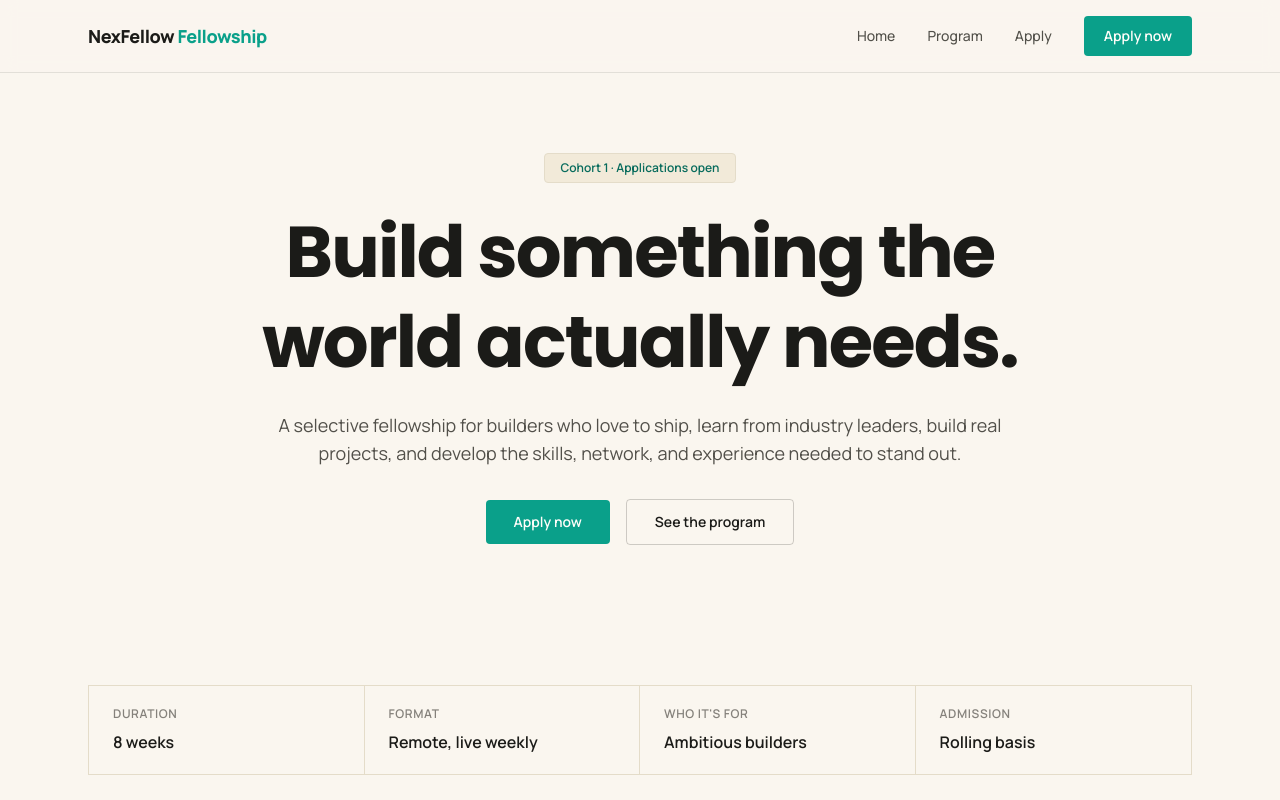
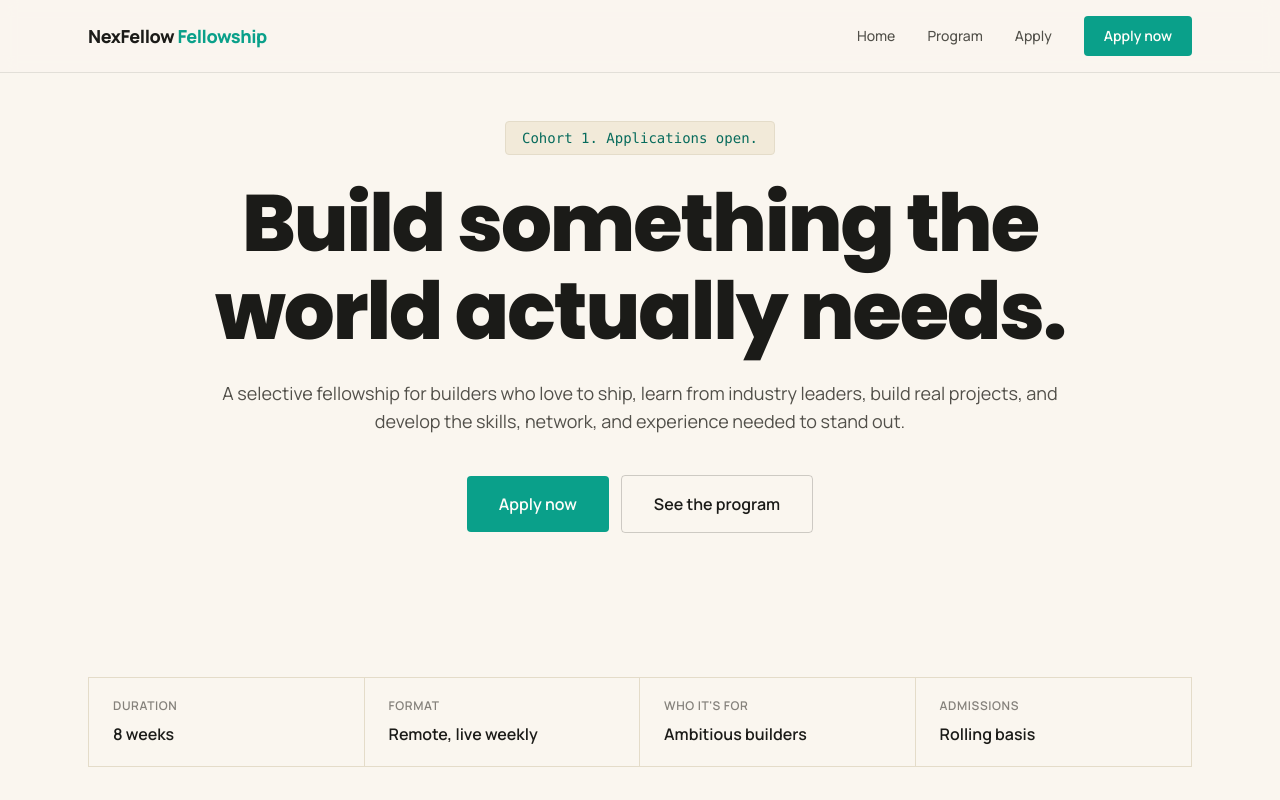
Before and after one commit to open-source-connect-01/Fellowship-NexFellow, a Next.js app: page / in a window 1280 px wide. Shown: the top 800 px of the page. Built offline with nearby package versions, Linux system fonts and the light colour scheme.

Commit message:
refactor: enhance ApplyForm and Hero components for improved layout and accessibility; update social links in Footer

```diff
--- a/src/components/ApplyForm.tsx
+++ b/src/components/ApplyForm.tsx
@@ -39,12 +39,24 @@ export default function ApplyForm() {
           href="#"
           target="_blank"
           rel="noopener noreferrer"
-          className="mt-8 inline-flex items-center gap-2 rounded-sm bg-teal px-7 py-3 text-sm font-semibold text-white-warm transition-colors hover:bg-teal-dark"
+          className="mt-8 inline-flex items-center gap-2.5 rounded-md bg-teal px-8 py-4 text-base font-semibold text-white-warm transition-colors hover:bg-teal-dark"
         >
           Open application form
-          <span aria-hidden>&#8599;</span>
+          <svg
+            xmlns="http://www.w3.org/2000/svg"
+            viewBox="0 0 20 20"
+            fill="none"
+            stroke="currentColor"
+            strokeWidth="1.8"
+            strokeLinecap="round"
+            strokeLinejoin="round"
+            aria-hidden
+            className="h-4 w-4"
+          >
+            <path d="M6 14 14 6M7 6h7v7" />
+          </svg>
         </a>
-        <p className="mt-3 text-xs text-ink-soft/70">
+        <p className="mt-3 text-sm text-ink-soft/80">
           Opens Google Forms in a new tab
         </p>
       </div>
--- a/src/components/Footer.tsx
+++ b/src/components/Footer.tsx
@@ -1,14 +1,14 @@
 const socials = [
   {
     label: "LinkedIn",
-    href: "#",
+    href: "https://www.linkedin.com/company/nexfellow/",
     icon: (
       <path d="M20.447 20.452h-3.554v-5.569c0-1.328-.027-3.037-1.852-3.037-1.853 0-2.136 1.445-2.136 2.939v5.667H9.351V9h3.414v1.561h.046c.477-.9 1.637-1.85 3.37-1.85 3.601 0 4.267 2.37 4.267 5.455v6.286zM5.337 7.433a2.062 2.062 0 110-4.125 2.062 2.062 0 010 4.125zM7.114 20.452H3.56V9h3.554v11.452z" />
     ),
   },
   {
     label: "X",
-    href: "#",
+    href: "https://x.com/nexfellow",
     icon: (
       <path d="M18.244 2.25h3.308l-7.227 8.26 8.502 11.24H16.17l-5.214-6.817L4.99 21.75H1.68l7.73-8.835L1.254 2.25H8.08l4.713 6.231zm-1.161 17.52h1.833L7.084 4.126H5.117z" />
     ),
@@ -22,7 +22,7 @@ const socials = [
   },
   {
     label: "Instagram",
-    href: "#",
+    href: "https://www.instagram.com/nexfellow/",
     icon: (
       <path d="M12 2.163c3.204 0 3.584.012 4.85.07 3.252.148 4.771 1.691 4.919 4.919.058 1.265.069 1.645.069 4.849 0 3.205-.012 3.584-.069 4.849-.149 3.225-1.664 4.771-4.919 4.919-1.266.058-1.644.07-4.85.07-3.204 0-3.584-.012-4.849-.07-3.26-.149-4.771-1.699-4.919-4.92-.058-1.265-.07-1.644-.07-4.849 0-3.204.013-3.583.07-4.849.149-3.227 1.664-4.771 4.919-4.919 1.266-.057 1.645-.069 4.849-.069zM12 0C8.741 0 8.333.014 7.053.072 2.695.272.273 2.69.073 7.052.014 8.333 0 8.741 0 12c0 3.259.014 3.668.072 4.948.2 4.358 2.618 6.78 6.98 6.98C8.333 23.986 8.741 24 12 24c3.259 0 3.668-.014 4.948-.072 4.354-.2 6.782-2.618 6.979-6.98.059-1.28.073-1.689.073-4.948 0-3.259-.014-3.667-.072-4.947-.196-4.354-2.617-6.78-6.979-6.98C15.668.014 15.259 0 12 0zm0 5.838a6.162 6.162 0 100 12.324 6.162 6.162 0 000-12.324zM12 16a4 4 0 110-8 4 4 0 010 8zm6.406-11.845a1.44 1.44 0 100 2.881 1.44 1.44 0 000-2.881z" />
     ),
@@ -39,11 +39,15 @@ export default function Footer() {
           </p>
 
           <div className="mt-4 flex gap-3">
-            {socials.map((social) => (
+            {socials.map((social) => {
+              const isExternal = social.href.startsWith("http");
+              return (
                 <a
                   key={social.label}
                   href={social.href}
                   aria-label={social.label}
+                  target={isExternal ? "_blank" : undefined}
+                  rel={isExternal ? "noopener noreferrer" : undefined}
                   className="flex h-9 w-9 items-center justify-center rounded-md border border-cream/15 text-cream/70 transition-colors hover:border-cream/30 hover:text-cream"
                 >
                   <svg
@@ -55,7 +59,8 @@ export default function Footer() {
                     {social.icon}
                   </svg>
                 </a>
-            ))}
+              );
+            })}
           </div>
         </div>
 
@@ -72,7 +77,10 @@ export default function Footer() {
           <span aria-hidden className="text-lg leading-none">
             &middot;
           </span>
-          <a href="#" className="transition-colors hover:text-cream">
+          <a
+            href="mailto:community@nexfellow.com"
+            className="transition-colors hover:text-cream"
+          >
             Contact Us
           </a>
         </div>
--- a/src/components/Hero.tsx
+++ b/src/components/Hero.tsx
@@ -2,45 +2,45 @@ const stats = [
   { label: "Duration", value: "8 weeks" },
   { label: "Format", value: "Remote, live weekly" },
   { label: "Who it's for", value: "Ambitious builders" },
-  { label: "Admission", value: "Rolling basis" },
+  { label: "Admissions", value: "Rolling basis" },
 ];
 
 export default function Hero() {
   return (
-    <section className="border-b border-cream-darker bg-cream">
-      <div className="mx-auto max-w-6xl px-6 pt-12 pb-10 text-center sm:pt-20 sm:pb-16">
-        <span className="inline-flex items-center rounded-sm border border-cream-darker bg-cream-dark px-4 py-1.5 text-xs font-semibold text-teal-dark">
-          Cohort 1 &middot; Applications open
+    <section className="flex min-h-[calc(100svh-73px)] flex-col justify-center border-b border-cream-darker bg-cream">
+      <div className="mx-auto w-full max-w-6xl px-6 py-12 text-center">
+        <span className="mx-auto inline-flex items-center rounded-sm border border-cream-darker bg-cream-dark px-4 py-1.5 font-mono text-sm text-teal-dark">
+          Cohort 1. Applications open.
         </span>
 
-        <h1 className="mx-auto mt-6 max-w-4xl font-heading text-3xl font-bold leading-tight tracking-tight sm:text-6xl md:text-7xl">
+        <h1 className="mx-auto mt-6 max-w-5xl font-heading text-4xl font-extrabold leading-[1.1] tracking-tight sm:text-6xl md:text-7xl lg:text-[5rem]">
           Build something the
           <br />
           world actually needs.
         </h1>
 
-        <p className="mx-auto mt-6 max-w-3xl text-base text-ink-soft sm:text-lg">
+        <p className="mx-auto mt-6 max-w-4xl text-base text-ink-soft sm:text-lg">
           A selective fellowship for builders who love to ship, learn from
           industry leaders, build real projects, and develop the skills,
           network, and experience needed to stand out.
         </p>
 
-        <div className="mt-8 mb-12 flex flex-wrap items-center justify-center gap-4 sm:mb-35">
+        <div className="mt-10 flex flex-wrap items-center justify-center gap-3">
           <a
             href="/apply"
-            className="rounded-sm bg-teal px-7 py-3 text-sm font-semibold text-white-warm transition-colors hover:bg-teal-dark"
+            className="rounded-sm bg-teal px-8 py-4 text-base font-semibold text-white-warm transition-colors hover:bg-teal-dark"
           >
             Apply now
           </a>
           <a
             href="/program"
-            className="rounded-sm border border-ink/20 px-7 py-3 text-sm font-semibold text-ink transition-colors hover:border-ink/40"
+            className="rounded-sm border border-ink/20 px-8 py-4 text-base font-semibold text-ink transition-colors hover:border-ink/40"
           >
             See the program
           </a>
         </div>
 
-        <dl className="mx-auto mt-10 mb-12 grid max-w-6xl grid-cols-2 divide-x divide-y divide-cream-darker border border-cream-darker text-left sm:mt-16 sm:mb-40 sm:grid-cols-4 sm:divide-y-0">
+        <dl className="mx-auto mt-36 grid max-w-6xl grid-cols-2 divide-x divide-y divide-cream-darker border border-cream-darker text-left sm:grid-cols-4 sm:divide-y-0">
           {stats.map((stat) => (
             <div key={stat.label} className="px-6 py-5">
               <dt className="text-xs font-semibold uppercase tracking-wider text-ink-soft/70">
```
Lines whose indentation alone changed are shown as unchanged.
